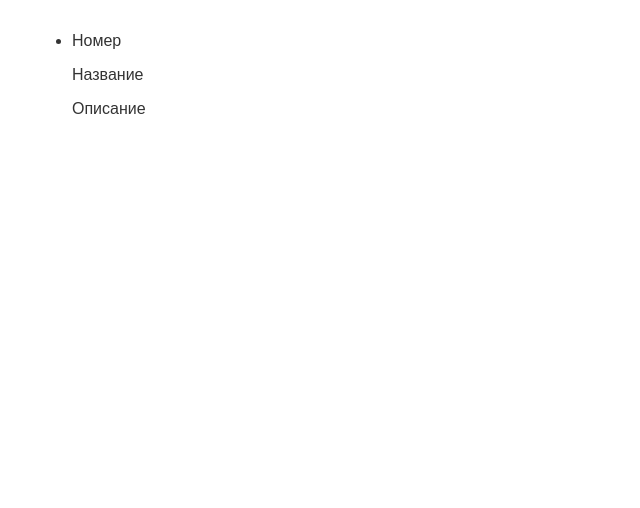
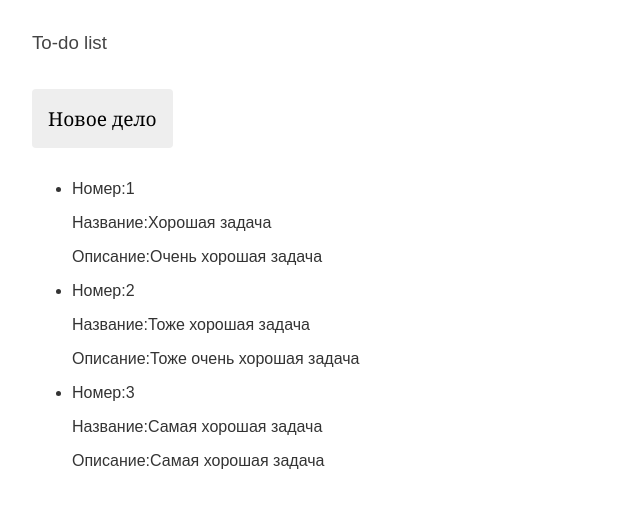
Before and after one commit to krasotun/tour-of-heroes-ui, an Angular app: page / in a window 1280 px wide. Shown: the top 508 px of the page, without its empty margins (0-640 px from the left). Built offline with nearby package versions, Linux system fonts and the light colour scheme.

Commit message:
add: to do

```diff
--- a/angular.json
+++ b/angular.json
@@ -102,5 +102,8 @@
         }
       }
     }
+  },
+  "cli": {
+    "analytics": false
   }
 }
--- a/src/app/data/item.ts
+++ b/src/app/data/item.ts
@@ -1,5 +1,5 @@
 export interface IItem {
   id: number;
   name: string;
-  descriptin: string;
+  description: string;
 }
--- /dev/null
+++ b/src/app/data/items.db.ts
@@ -0,0 +1,19 @@
+import { IItem } from './item';
+
+export const initialItems: IItem[] = [
+  {
+    id: 1,
+    name: 'Хорошая задача',
+    description: 'Очень хорошая задача',
+  },
+  {
+    id: 2,
+    name: 'Тоже хорошая задача',
+    description: 'Тоже очень хорошая задача',
+  },
+  {
+    id: 3,
+    name: 'Самая хорошая задача',
+    description: 'Самая хорошая задача',
+  },
+];
--- a/src/app/list/item/item.component.html
+++ b/src/app/list/item/item.component.html
@@ -1,5 +1,5 @@
-<li class="wrapper">
-  <p>Номер</p>
-  <p>Название</p>
-  <p>Описание</p>
+<li class="wrapper" *ngIf="item">
+  <p>Номер:{{item.id}}</p>
+  <p>Название:{{item.name}}</p>
+  <p>Описание:{{item.description}}</p>
 </li>
--- a/src/app/list/list.component.html
+++ b/src/app/list/list.component.html
@@ -1,3 +1,7 @@
+<h3>To-do list</h3>
+<button (click)="newTodo()">Новое дело</button>
 <ul>
-  <app-item></app-item>
+  <ng-container *ngIf="todos$ |async as todos">
+    <app-item *ngFor="let todo of todos" [item]="todo"></app-item>
+  </ng-container>
 </ul>
--- a/src/app/list/list.component.ts
+++ b/src/app/list/list.component.ts
@@ -1,10 +1,20 @@
 import { Component } from '@angular/core';
+import { TodosService } from '../todos.service';
 
 @Component({
   selector: 'app-list',
   templateUrl: './list.component.html',
-  styleUrls: ['./list.component.scss']
+  styleUrls: ['./list.component.scss'],
 })
 export class ListComponent {
-
+  constructor(private _todosService: TodosService) {}
+  todos$ = this._todosService.todos$;
+  newTodo(): void {
+    console.log('newTodo pressedd');
+    this._todosService.addTodo({
+      id: 25,
+      name: 'Еще одно дело',
+      description: 'Всем делам дело',
+    });
+  }
 }
--- /dev/null
+++ b/src/app/todos.service.ts
@@ -0,0 +1,24 @@
+import { Injectable, OnDestroy } from '@angular/core';
+import { BehaviorSubject, Observable, Subject, takeUntil } from 'rxjs';
+import { IItem } from './data/item';
+import { initialItems } from './data/items.db';
+
+@Injectable({
+  providedIn: 'root',
+})
+export class TodosService implements OnDestroy {
+  private _todosSubject = new BehaviorSubject<IItem[]>(initialItems);
+  private _destroySunject = new Subject();
+  todos$: Observable<IItem[]> = this._todosSubject.pipe(
+    takeUntil(this._destroySunject)
+  );
+
+  addTodo(item: IItem): void {
+    this._todosSubject.next([item, ...initialItems]);
+  }
+
+  ngOnDestroy(): void {
+    this._destroySunject.next(true);
+    this._destroySunject.complete();
+  }
+}
```
Also changed, not shown: src/app/list/item/item.component.ts (+5 -3 lines), 1 other file (tests, documents, lock files or other folders).
